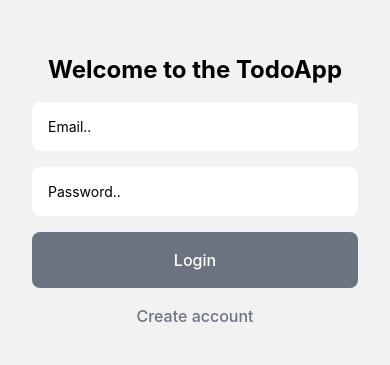
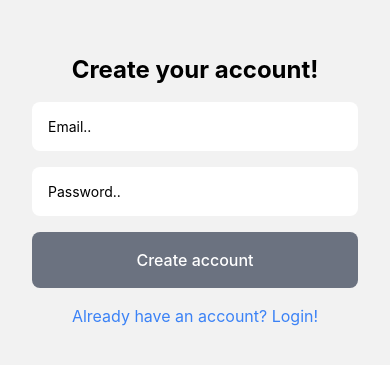
Before and after one commit to vezhdelit/react-native-todo-app, a React Native app: screen /SignUp in a window 390 px wide. Shown: the part 199-564 px from the top of the page. Built offline with nearby package versions, Linux system fonts and the light colour scheme; no server answers.

Commit message:
feat: added separated SignUp screen

```diff
--- /dev/null
+++ b/app/screens/SignUp.tsx
@@ -0,0 +1,83 @@
+import {
+  View,
+  Text,
+  TextInput,
+  ActivityIndicator,
+  TouchableOpacity,
+} from "react-native";
+import React, { useState } from "react";
+import { FIREBASE_AUTH } from "../../firebaseConfig";
+import { createUserWithEmailAndPassword } from "firebase/auth";
+
+const SignUp = ({ navigation }) => {
+  const [email, setEmail] = useState("");
+  const [password, setPassword] = useState("");
+  const [isLoading, setIsLoading] = useState<Boolean>(false);
+
+  const signUp = async () => {
+    setIsLoading(true);
+
+    try {
+      const response = await createUserWithEmailAndPassword(
+        FIREBASE_AUTH,
+        email,
+        password
+      );
+      console.log(response);
+      alert("Success. Your account is created!");
+    } catch (error: any) {
+      console.log(error);
+      alert("Registratio failed: " + error.message);
+    } finally {
+      setIsLoading(false);
+    }
+  };
+  return (
+    <View className="flex-1 justify-center p-8 pb-20 gap-4 items-center">
+      <Text className=" text-center text-2xl font-bold">
+        Create your account!
+      </Text>
+      <TextInput
+        className=" bg-white p-4 rounded-lg w-full"
+        placeholder="Email.."
+        value={email}
+        onChangeText={(text) => setEmail(text)}
+      />
+      <TextInput
+        className=" bg-white p-4 rounded-lg w-full"
+        placeholder="Password.."
+        value={password}
+        onChangeText={(text) => setPassword(text)}
+        secureTextEntry
+      />
+
+      {isLoading ? (
+        <ActivityIndicator size="large" />
+      ) : (
+        <View className="w-full">
+          <TouchableOpacity
+            onPress={signUp}
+            className={`${
+              !(email && password) ? " bg-gray-500" : " bg-blue-500"
+            }  p-4 rounded-lg w-full justify-center items-center`}
+            disabled={!(email && password)}
+          >
+            <Text className="text-white text-base font-medium ">
+              Create account
+            </Text>
+          </TouchableOpacity>
+          <TouchableOpacity
+            onPress={() => navigation.navigate("Login")}
+            className={`p-4 rounded-lg w-full justify-center items-center`}
+          >
+            <Text className="text-blue-500 text-base">
+              Already have an account? Login!
+            </Text>
+          </TouchableOpacity>
+        </View>
+      )}
+    </View>
+  );
+};
+
+export default SignUp;
--- a/eas.json
+++ b/eas.json
@@ -8,7 +8,9 @@
       "distribution": "internal"
     },
     "preview": {
-      "distribution": "internal"
+      "android": {
+        "buildType": "apk"
+      }
     },
     "production": {
       "android": {
--- a/navigation/Navigation.tsx
+++ b/navigation/Navigation.tsx
@@ -7,21 +7,41 @@ import Home from "../app/screens/Home";
 import Login from "../app/screens/Login";
 import { User, onAuthStateChanged } from "firebase/auth";
 import { FIREBASE_AUTH } from "../firebaseConfig";
+import SignUp from "../app/screens/SignUp";
 
+const Stack = createNativeStackNavigator();
 const SignedInStack = createNativeStackNavigator();
-const Stack = createNativeStackNavigator();
+const SignedOutStack = createNativeStackNavigator();
 
 const SignedInLayout = () => {
   return (
     <SignedInStack.Navigator>
       <SignedInStack.Screen
-        name="My Todos"
+        name="Home"
         component={Home}
         options={{ headerShown: false }}
       />
     </SignedInStack.Navigator>
   );
 };
+
+const SignedOutLayout = () => {
+  return (
+    <SignedOutStack.Navigator>
+      <SignedOutStack.Screen
+        name="Login"
+        component={Login}
+        options={{ headerShown: false }}
+      />
+      <SignedOutStack.Screen
+        name="SignUp"
+        component={SignUp}
+        options={{ headerShown: false }}
+      />
+    </SignedOutStack.Navigator>
+  );
+};
+
 const Navigation = () => {
   const [user, setUser] = useState<User | null>(null);
 
@@ -36,14 +56,14 @@ const Navigation = () => {
       <Stack.Navigator initialRouteName="Login">
         {user ? (
           <Stack.Screen
-            name="SignedIn"
+            name="SignedInLayout"
             component={SignedInLayout}
             options={{ headerShown: false }}
           />
         ) : (
           <Stack.Screen
-            name="Login"
-            component={Login}
+            name="SignedOutLayout"
+            component={SignedOutLayout}
             options={{ headerShown: false }}
           />
         )}
--- a/package.json
+++ b/package.json
@@ -9,7 +9,7 @@
     "web": "expo start --web"
   },
   "dependencies": {
-    "@react-native-async-storage/async-storage": "^1.19.3",
+    "@react-native-async-storage/async-storage": "1.18.2",
     "@react-navigation/native": "^6.1.8",
     "@react-navigation/native-stack": "^6.9.14",
     "expo": "~49.0.13",
```
Also changed, not shown: 1 other file (tests, documents, lock files or other folders).
